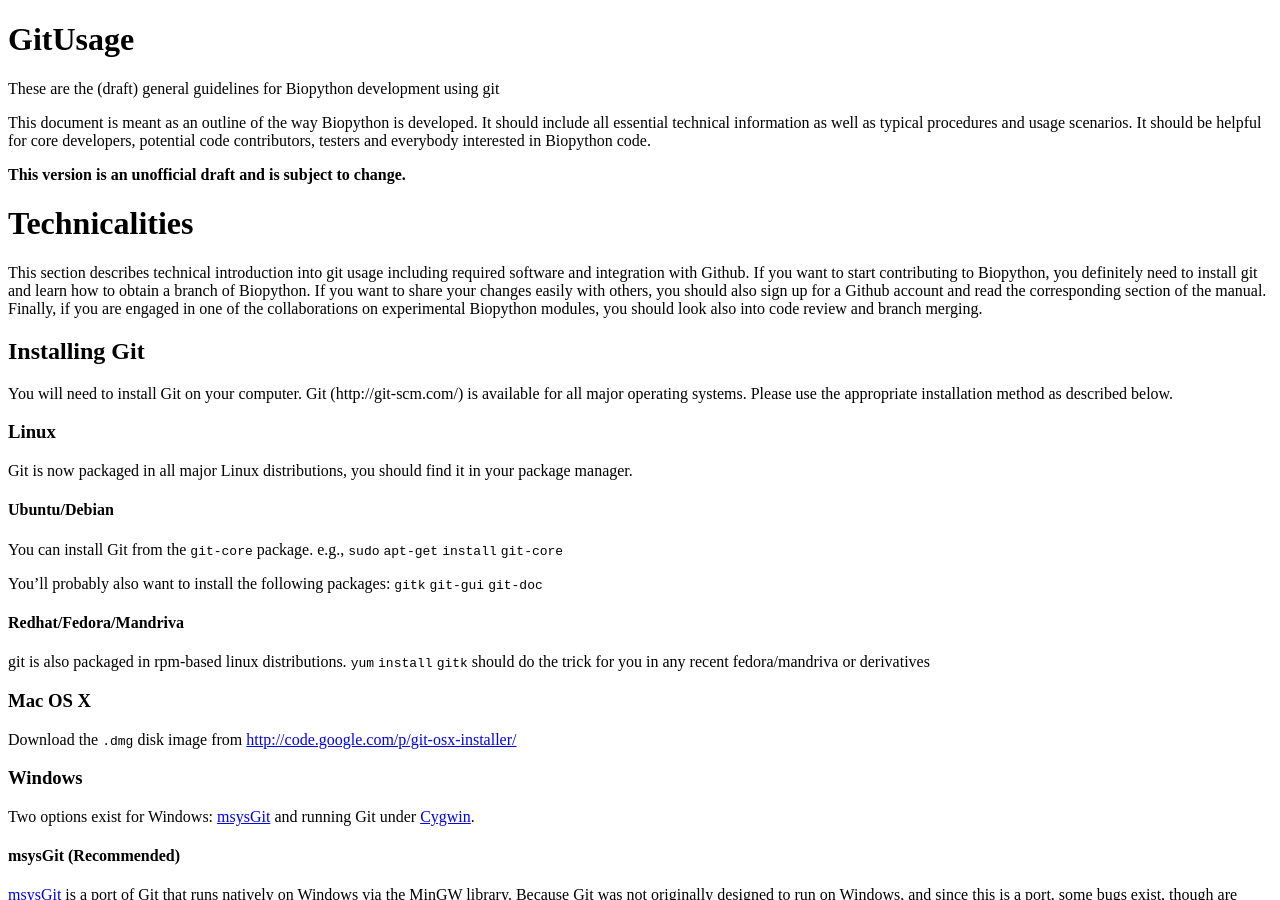
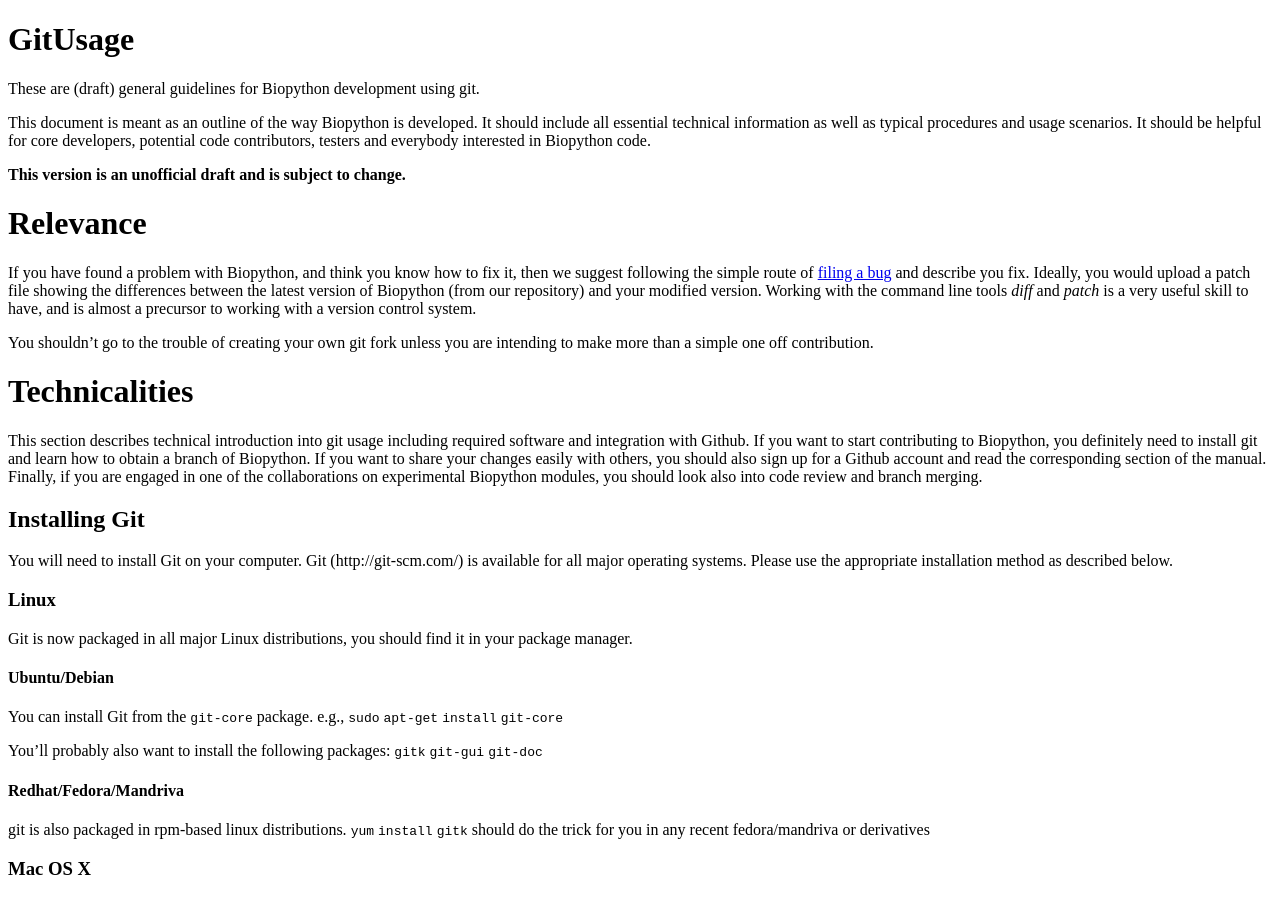
Before and after one commit to biopython/biopython.github.io, a Jekyll site: the page built from wiki/GitUsage.md, in a window 1280 px wide and 900 px high. Built offline with Jekyll 4.4.1, drawn with Linux system fonts in a browser that asks for light colours.

Commit message:
Note on scope

```diff
--- a/wiki/GitUsage.md
+++ b/wiki/GitUsage.md
@@ -14,6 +14,21 @@ developers, potential code contributors, testers and everybody
 interested in Biopython code.
 
 <b>This version is an unofficial draft and is subject to change.</b>
+
+Relevance
+=========
+
+If you have found a problem with Biopython, and think you know how to
+fix it, then we suggest following the simple route of [filing a
+bug](http://bugzilla.open-bio.org/) and describe you fix. Ideally, you
+would upload a patch file showing the differences between the latest
+version of Biopython (from our repository) and your modified version.
+Working with the command line tools *diff* and *patch* is a very useful
+skill to have, and is almost a precursor to working with a version
+control system.
+
+You shouldn't go to the trouble of creating your own git fork unless you
+are intending to make more than a simple one off contribution.
 
 Technicalities
 ==============
```
Also changed, not shown: other parts of wiki/GitUsage.md (+2 -2 lines), 1 other file.
